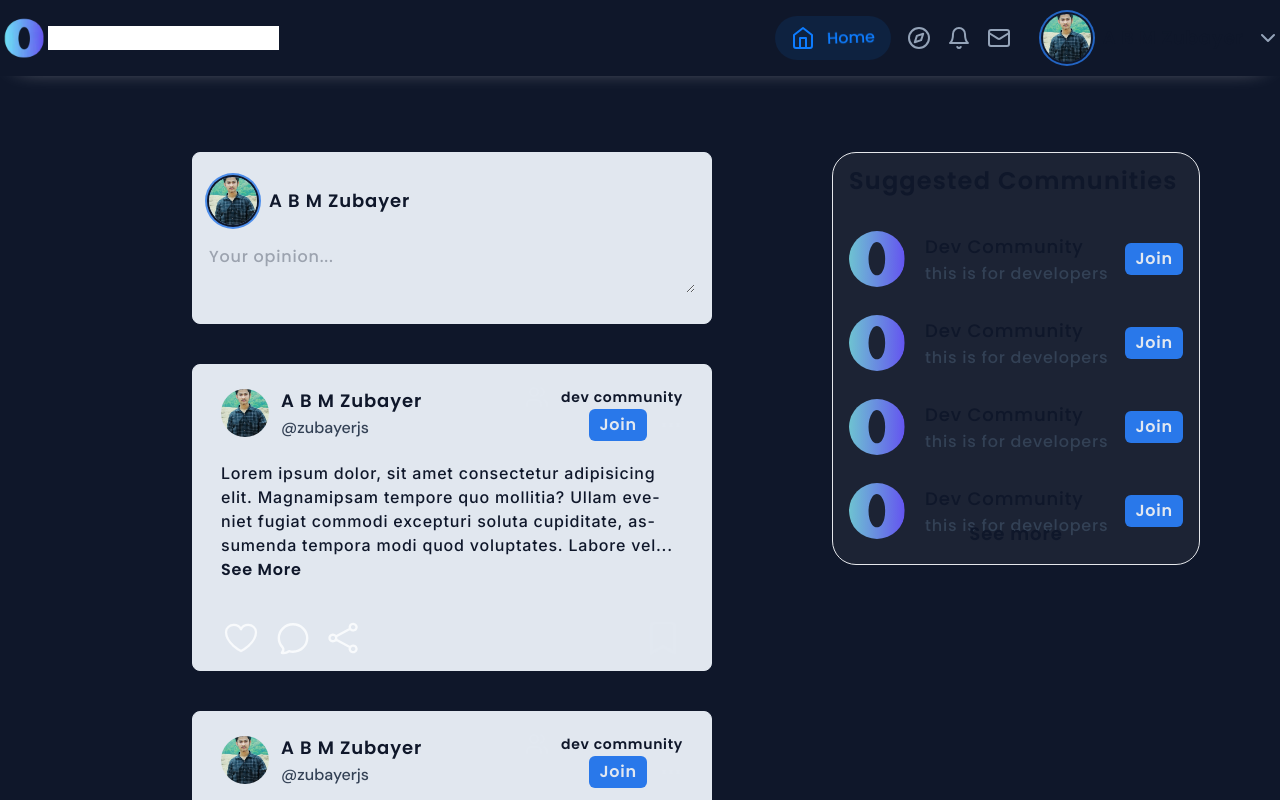
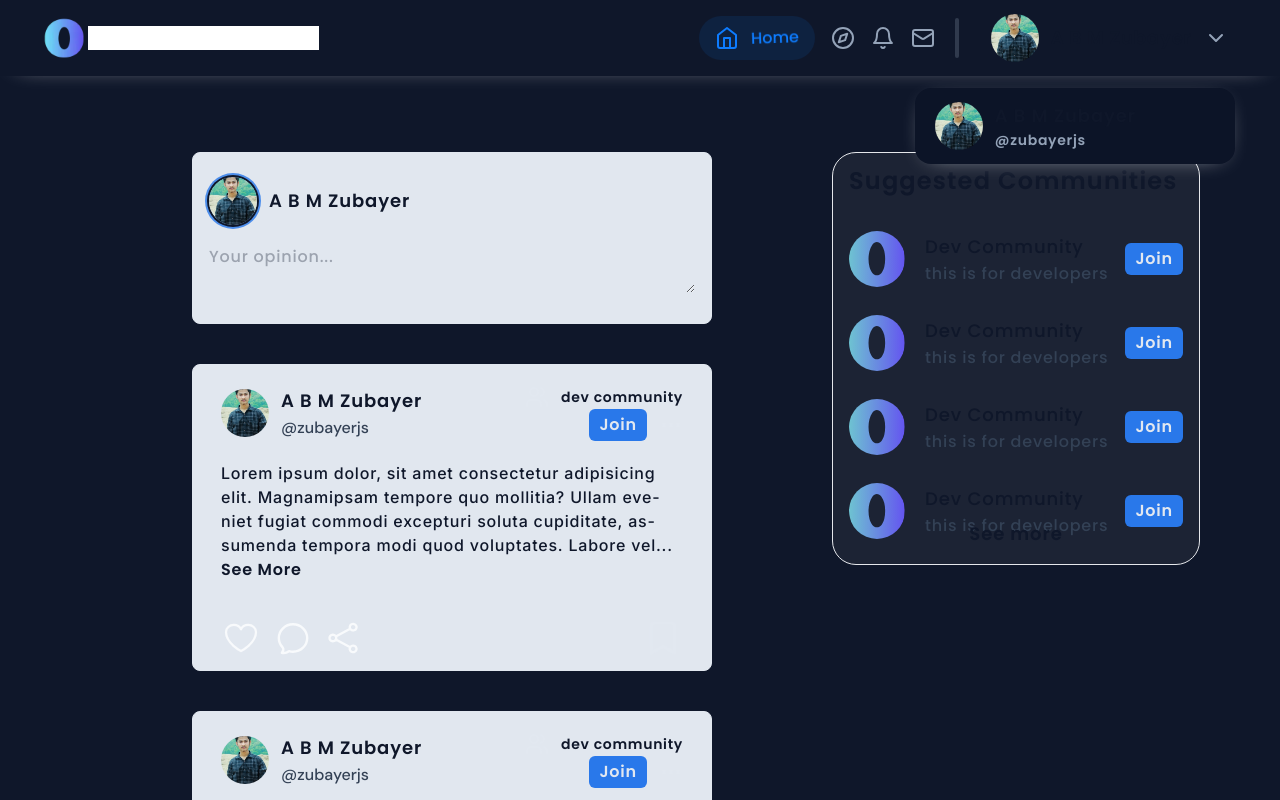
Before and after one commit to zubayer-47/OpWeave, a React (Vite) app: page /#/ in a window 1280 px wide. Built offline with nearby package versions, Linux system fonts and the light colour scheme; no server answers.

Commit message:
working with ui

```diff
--- /dev/null
+++ b/src/components/Modals/SubModal.tsx
@@ -0,0 +1,18 @@
+import profile from '../../assets/profile.webp';
+
+const SubModal = () => {
+	return (
+		<div className='absolute top-20 -left-16 w-full md:w-80 bg-subModal px-3 py-2.5 shadow-sub-modal rounded-2xl'>
+			<div className='flex items-center gap-3 px-2 py-1'>
+				<img className='profile' src={profile} alt='' />
+
+				<div className='flex flex-col justify-start items-start'>
+					<h1 className='title'>A B M Zubayer</h1>
+					<span className='title text-sm text-dark-muted'>@zubayerjs</span>
+				</div>
+			</div>
+		</div>
+	);
+};
+
+export default SubModal;
--- a/src/components/Nav.tsx
+++ b/src/components/Nav.tsx
@@ -2,6 +2,7 @@ import { Bell, ChevronDown, Compass, Home, Mail } from 'lucide-react';
 import { NavLink, useLocation } from 'react-router-dom';
 import logo from '../assets/opweave.webp';
 import profile from '../assets/profile.webp';
+import SubModal from './Modals/SubModal';
 
 const navLinks = [
 	{ path: '/', label: 'Home', Icon: Home },
@@ -19,17 +20,18 @@ const Nav = () => {
 	// console.log('activeItem :', activeItem);
 
 	return (
-		<nav className='absolute w-full h-[76px] grid items-center bg-primary z-10 shadow-3xl'>
+		<nav className='absolute w-full h-[4.75rem] grid items-center bg-primary z-10 shadow-3xl px-10'>
 			<div className='flex justify-between items-center'>
 				<div className='flex items-center'>
 					<img src={logo} className='profile' alt='OpWeave logo' />
 					<input type='search' name='search' />
 				</div>
 
-				<div className='flex items-center gap-8'>
+				<div className='flex items-center gap-5'>
 					<div className='flex items-center gap-4'>
 						{navLinks.map(({ Icon, label, path }) => (
 							<NavLink
+								key={path}
 								to={path}
 								className={({ isActive }) =>
 									`nav-link transition-all duration-200 ${
@@ -51,15 +53,17 @@ const Nav = () => {
 						))}
 					</div>
 
-					<div className='flex items-center gap-3'>
-						<img
-							className='profile ring-2 ring-ring/80 ring-offset-2 ring-offset-primary'
-							src={profile}
-							alt='user profile'
-						/>
+					<span className='w-1 bg-dark-muted/25 h-10 rounded-full'></span>
+
+					<button
+						type='button'
+						className='flex items-center gap-3 hover:bg-secondary px-3 py-1.5 rounded-2xl transition-colors relative'
+					>
+						<img className='profile' src={profile} alt='user profile' />
 						<h1 className='title'>A B M Zubayer</h1>
 						<ChevronDown className='text-dark-muted' />
-					</div>
+						<SubModal />
+					</button>
 				</div>
 			</div>
 		</nav>
--- a/src/index.css
+++ b/src/index.css
@@ -16,13 +16,13 @@
         /* --color-ring: 24 117 255; */
         --color-dark-border: 62 72 88;
         --color-light-border: 225 231 239;
-        /* --color-nav-selected: 28 35 52; */
         --color-nav-selected: 13 124 255;
         --color-dark-post: 30 41 59;
 
         --color-lighten: 203 221 255;
 
-        --color-overlay: rgba(0, 0, 0, 0.66)
+        --color-overlay: rgba(0, 0, 0, 0.66);
+        --color-sub-modal: 12 20 39;
     }
 }
 
--- a/src/pages/notification/Notification.tsx
+++ b/src/pages/notification/Notification.tsx
@@ -5,8 +5,20 @@ import {
 
 const Notification = () => {
 	return (
-		<div className='py-5 h-screen overflow-y-auto scrollbar-none'>
-			<div className='title text-2xl'>Notifications</div>
+		<div className='py-5 h-screen'>
+			<div className='flex justify-between items-center'>
+				<h1 className='title text-2xl'>Notifications</h1>
+				<select data-te-select-init>
+					<option value='1'>One</option>
+					<option value='2'>Two</option>
+					<option value='3'>Three</option>
+					<option value='4'>Four</option>
+					<option value='5'>Five</option>
+					<option value='6'>Six</option>
+					<option value='7'>Seven</option>
+					<option value='8'>Eight</option>
+				</select>
+			</div>
 			<div className='mt-10 space-y-5'>
 				<NotificationItem />
 				<NotificationItem />
--- a/src/pages/notification/partials/NotificationItem.tsx
+++ b/src/pages/notification/partials/NotificationItem.tsx
@@ -4,7 +4,10 @@ import profile from '../../../assets/profile.webp';
 
 export const NotificationItem = () => {
 	return (
-		<div className='hover:bg-nav-selected transition-all p-5 flex justify-between items-center rounded-2xl'>
+		<Link
+			to={'/'}
+			className='hover:bg-secondary transition-all p-5 flex justify-between items-center rounded-2xl'
+		>
 			<div className='flex justify-center gap-5'>
 				<Link to='/'>
 					<img
@@ -24,13 +27,13 @@ export const NotificationItem = () => {
 			<button>
 				<MoreHorizontal className='text-light' />
 			</button>
-		</div>
+		</Link>
 	);
 };
 
 export const NotificationActionableItem = () => {
 	return (
-		<div className='hover:bg-nav-selected transition-all p-5 flex justify-between items-center rounded-2xl'>
+		<div className='hover:bg-secondary transition-all p-5 flex justify-between items-center rounded-2xl'>
 			<div className='flex justify-center gap-5'>
 				<Link to='/'>
 					<img
--- a/tailwind.config.js
+++ b/tailwind.config.js
@@ -16,6 +16,7 @@ export default {
 				'nav-selected': 'rgb(var(--color-nav-selected) / <alpha-value>)',
 				'dark-post': 'rgb(var(--color-dark-post) / <alpha-value>)',
 				lighten: 'rgb(var(--color-lighten) / <alpha-value>)',
+				subModal: 'rgb(var(--color-sub-modal) / <alpha-value>)',
 
 				overlay: 'rgb(var(--color-overlay)',
 			},
@@ -24,6 +25,7 @@ export default {
 			},
 			boxShadow: {
 				'3xl': '0px 5px 24.4px -19px #F8FAFC',
+				'sub-modal': '0px 4px 24px -15px #F8FAFC',
 			},
 			keyframes: {
 				'navlink-open': {
```
